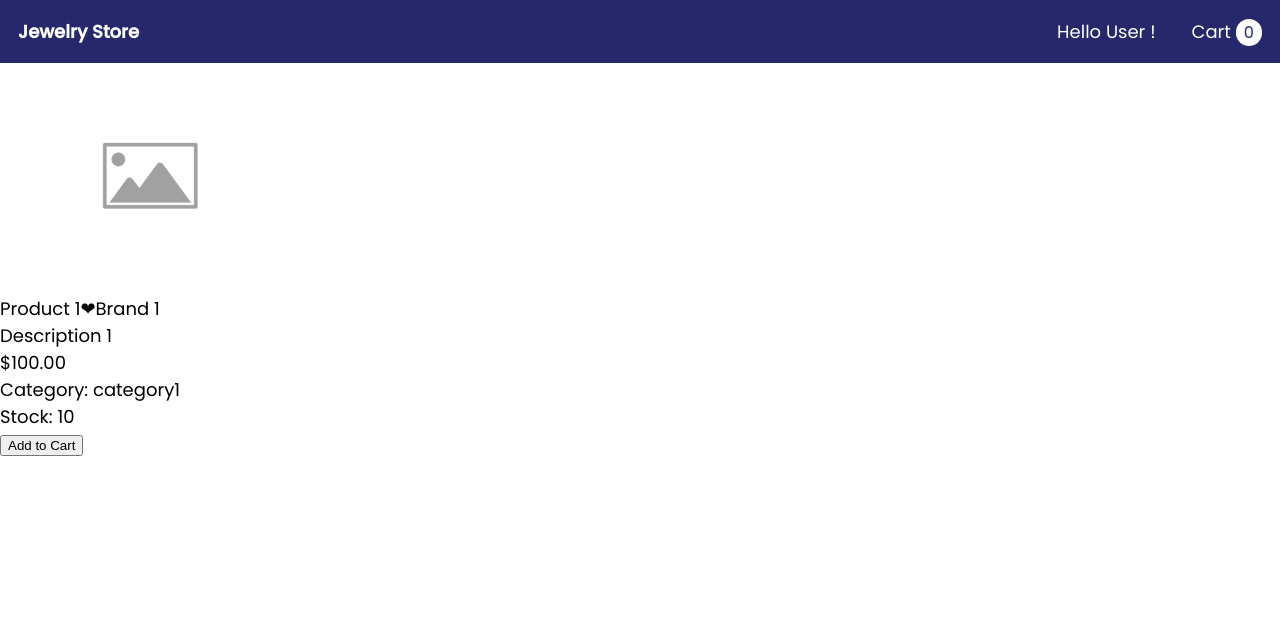
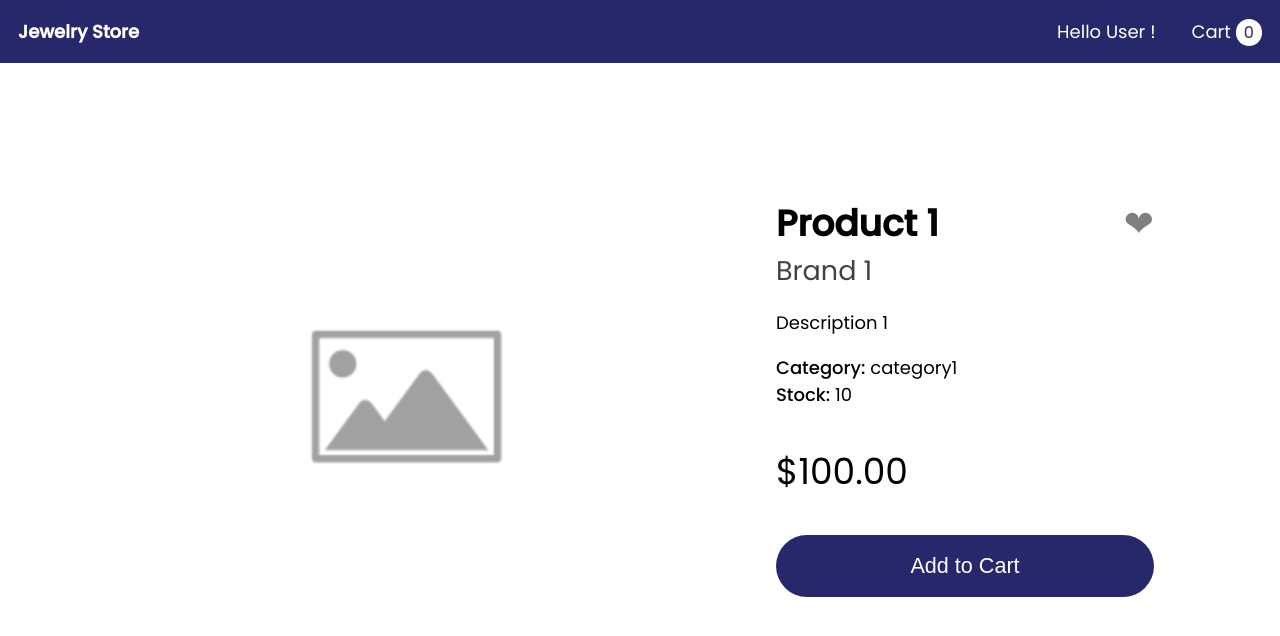
Before and after one commit to JaviNGD/jewelry-store-v2, a React (Create React App) app in the folder frontend/: page /product/1 in a window 1280 px wide. Shown: the top 636 px of the page. Built offline with nearby package versions, Linux system fonts and the light colour scheme.

Commit message:
Add styling to item page

```diff
--- a/frontend/src/pages/Item/ItemPage.js
+++ b/frontend/src/pages/Item/ItemPage.js
@@ -20,12 +20,14 @@ export default function ItemPage() {
             <div className={itemPageClass.header}>
                 <span className={itemPageClass.name}>{item.name}</span>
                 <span className={`${itemPageClass.favorite} ${item.favorite? '' : itemPageClass.not}`}>❤</span>
-                <span className={itemPageClass.brand}>{item.brand}</span>
             </div>
+            <span className={itemPageClass.brand}>{item.brand}</span>
             <div className={itemPageClass.description}>{item.description}</div>
+            <div className={itemPageClass.info}>
+                <div className={itemPageClass.category}><span>Category:</span> {item.category}</div>
+                <div className={itemPageClass.stock}><span>Stock:</span> {item.stock}</div>
+            </div>
             <div className={itemPageClass.price}><Price price={item.price} /></div>
-            <div className={itemPageClass.category}>Category: {item.category}</div>
-            <div className={itemPageClass.stock}>Stock: {item.stock}</div>
 
             <button>Add to Cart</button>
         </div>
--- a/frontend/src/pages/Item/itemPage.module.css
+++ b/frontend/src/pages/Item/itemPage.module.css
@@ -0,0 +1,113 @@
+.container {
+    display: flex;
+    justify-content: center;
+    align-items: center;
+    flex-wrap: wrap;
+    margin: 5rem;
+}
+
+.container > * {
+   min-width: 25rem;
+   max-width: 40rem;
+}
+
+.image {
+    flex: 1 0;
+    object-fit: cover;
+    border-radius: 5rem;
+    height: 25rem;
+    margin: 1rem;
+}
+
+.details {
+    display: flex;
+    flex-direction: column;
+    flex: 0 1;
+    border-radius: 5rem;
+    padding: 2rem;
+    margin-left: 1rem;
+    width: 100%;
+}
+
+.header {
+    display: flex;
+    justify-content: space-between;
+}
+
+.name {
+    font-size: 2rem;
+    font-weight: bold;
+}
+
+.favorite {
+    font-size: 2rem;
+    color: rgb(195, 26, 26);
+}
+
+.favorite.not {
+    color: rgba(0, 0, 0, 0.5);
+}
+
+.favorite:hover {
+    animation-name: favoriteAnimation;
+    animation-duration: 0.5s;
+}
+
+@keyframes favoriteAnimation {
+    0% {
+        transform: scale(1);
+    }
+    50% {
+        transform: scale(1.5);
+    }
+    100% {
+        transform: scale(1);
+    }
+}
+
+.brand {
+    font-size: 1.5rem;
+    color: rgb(66, 66, 66);
+    margin-bottom: 1rem;
+}
+
+.price {
+    font-size: 2rem;
+    margin: 2rem 2rem 2rem 0;
+}
+
+.info {
+    padding-top: 1rem;
+}
+
+.info span {
+    font-weight: 500;
+}
+
+.container button {
+    background-color: rgb(39, 39, 107);
+    color: white;
+    font-size: 1.2rem;
+    padding: 1rem;
+    border-radius: 10rem;
+    border: none;
+    cursor: pointer;
+}
+
+.container button:hover {
+    background-color: rgb(97, 113, 156);
+    animation-name: buttonAnimation;
+    animation-duration: 0.5s;
+}
+
+@keyframes buttonAnimation {
+    0% {
+        transform: scale(1);
+    }
+    50% {
+        transform: scale(1.03);
+    }
+    100% {
+        transform: scale(1);
+    }
+}
```
